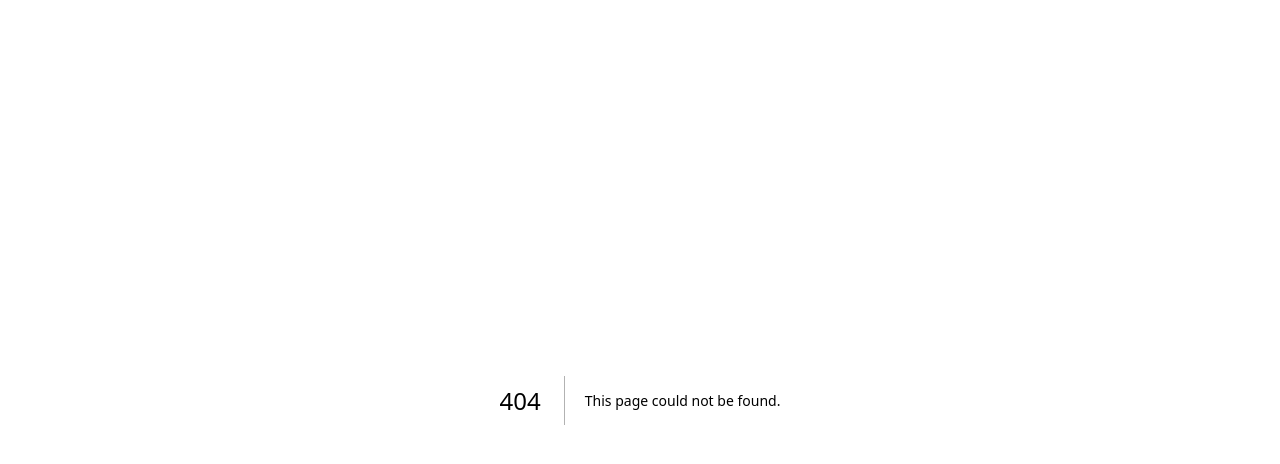
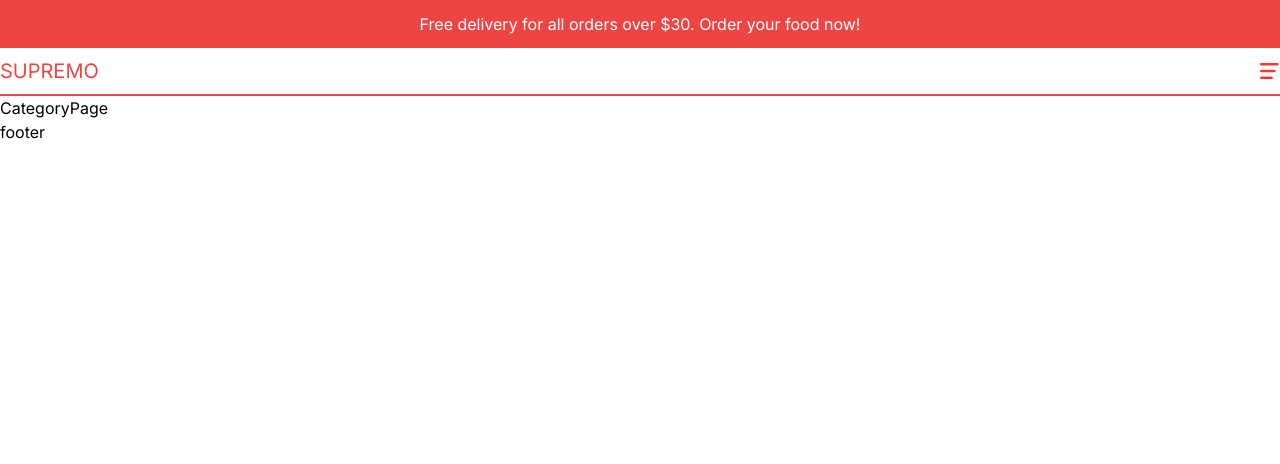
Before and after one commit to Lancelot-SO/restaurant, a Next.js app: page /menu/1 in a window 1280 px wide. Before the commit this address had no page. Shown: the top 464 px of the page. Built offline with nearby package versions, Linux system fonts and the light colour scheme.

Commit message:
create navbar

```diff
--- /dev/null
+++ b/src/app/cart/page.tsx
@@ -0,0 +1,11 @@
+import React from 'react'
+
+const CartPage = () => {
+  return (
+    <div>
+      CartPage
+    </div>
+  )
+}
+
+export default CartPage;
--- a/src/app/layout.tsx
+++ b/src/app/layout.tsx
@@ -1,6 +1,9 @@
+import Notification from '@/components/Notification'
 import './globals.css'
 import type { Metadata } from 'next'
 import { Inter } from 'next/font/google'
+import Navbar from '@/components/Navbar'
+import Footer from '@/components/Footer'
 
 const inter = Inter({ subsets: ['latin'] })
 
@@ -16,7 +19,12 @@ export default function RootLayout({
 }) {
   return (
     <html lang="en">
-      <body className={inter.className}>{children}</body>
+      <body className={inter.className}>
+        <Notification />
+        <Navbar />
+        {children}
+        <Footer />
+      </body>
     </html>
   )
 }
--- /dev/null
+++ b/src/app/login/page.tsx
@@ -0,0 +1,11 @@
+import React from 'react'
+
+const LoginPage = () => {
+  return (
+    <div>
+      LoginPage
+    </div>
+  )
+}
+
+export default LoginPage;
--- /dev/null
+++ b/src/app/menu/[category]/page.tsx
@@ -0,0 +1,11 @@
+import React from 'react'
+
+const CategoryPage = () => {
+  return (
+    <div>
+      CategoryPage
+    </div>
+  )
+}
+
+export default CategoryPage
--- /dev/null
+++ b/src/app/menu/page.tsx
@@ -0,0 +1,11 @@
+import React from 'react'
+
+const MenuPage = () => {
+  return (
+    <div>
+      page
+    </div>
+  )
+}
+
+export default MenuPage;
--- /dev/null
+++ b/src/app/order/page.tsx
@@ -0,0 +1,11 @@
+import React from 'react'
+
+const OrderPage = () => {
+  return (
+    <div>
+      OrderPage
+    </div>
+  )
+}
+
+export default OrderPage;
--- /dev/null
+++ b/src/app/product/[id]/page.tsx
@@ -0,0 +1,11 @@
+import React from 'react'
+
+const SinglePage = () => {
+  return (
+    <div>
+      SinglePage
+    </div>
+  )
+}
+
+export default SinglePage;
--- /dev/null
+++ b/src/components/CartIcon.tsx
@@ -0,0 +1,16 @@
+import Image from 'next/image'
+import Link from 'next/link'
+import React from 'react'
+
+const CartIcon = () => {
+  return (
+    <Link href="/cart" className='flex items-center gap-4'>
+      <div className='relative w-8 h-8'>
+        <Image src="/cart.png" alt='cart' fill />
+      </div>
+      <span>Cart (3)</span>
+    </Link>
+  )
+}
+
+export default CartIcon
--- /dev/null
+++ b/src/components/Footer.tsx
@@ -0,0 +1,11 @@
+import React from 'react'
+
+const Footer = () => {
+  return (
+    <div>
+      footer
+    </div>
+  )
+}
+
+export default Footer
--- /dev/null
+++ b/src/components/Menu.tsx
@@ -0,0 +1,61 @@
+"use client"
+
+import React, { useState} from 'react';
+import Image from "next/image"
+import Link from 'next/link';
+import CartIcon from './CartIcon';
+
+const links = [
+    {
+        id: 1, title: "Homepage", url: "/"
+    },
+    {
+        id: 2, title: "Menu", url: "/menu"
+    },
+    {
+        id: 3, title: "Working Hours", url: "/"
+    },
+    {
+        id: 4, title: "Contact", url: "/"
+    },
+]
+
+const Menu = () => {
+    const [open, setOpen] = useState(false);
+
+    // Temporary user
+
+    const user = false;
+  return (
+    <div>
+      {!open ? ( <Image src="/open.png" alt="" width={20} height={20} onClick={() => setOpen(true)}/> )
+      :
+      (<Image src="/close.png" alt="" width={20} height={20} onClick={() => setOpen(false)}/>)}
+
+      {open && (<div className='bg-red-500 text-white absolute left-0 top-24 flex
+      h-[calc(100vh-6rem)] flex-col items-center justify-center text-3xl w-full gap-8
+      z-index-10'>
+        {
+            links.map((item) => (
+                <Link
+                key={item.id}
+                href={item.url}
+                onClick={() => setOpen(false)}
+                >
+                    {item.title}
+                </Link>
+            ))
+        }
+
+        {!user ? (<Link href="/login" onClick={() => setOpen(false)}>Login</Link>) :
+        (<Link href="/orders" onClick={() => setOpen(false)}>Orders</Link>)}
+
+        <Link href="/cart" onClick={() => setOpen(false)}>
+          <CartIcon />
+        </Link>
+      </div>)}
+    </div>
+  )
+}
+
+export default Menu
--- /dev/null
+++ b/src/components/Navbar.tsx
@@ -0,0 +1,22 @@
+import Link from 'next/link'
+import React from 'react'
+import Menu from './Menu'
+
+const Navbar = () => {
+  return (
+    <div className='h-12 text-red-500 p4 flex items-center
+    justify-between border-b-2 border-b-red-500 uppercase'>
+        {/* logo */}
+        <div className='text-xl'>
+          <Link href="/">Supremo</Link>
+        </div>
+
+        {/* mobile menu  */}
+      <div>
+        <Menu />
+      </div>
+    </div>
+  )
+}
+
+export default Navbar
--- /dev/null
+++ b/src/components/Notification.tsx
@@ -0,0 +1,12 @@
+import React from 'react'
+
+const Notification = () => {
+  return (
+    <div className='h-12 bg-red-500 text-center text-sm md:text-base
+     text-white flex px-4 items-center justify-center'>
+      Free delivery for all orders over $30. Order your food now!
+    </div>
+  )
+}
+
+export default Notification
```
